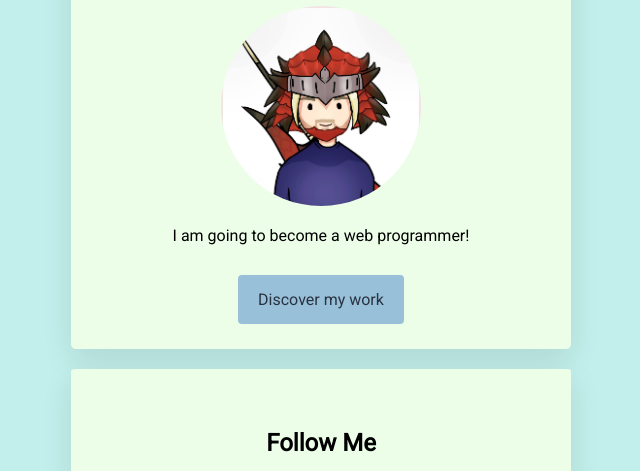
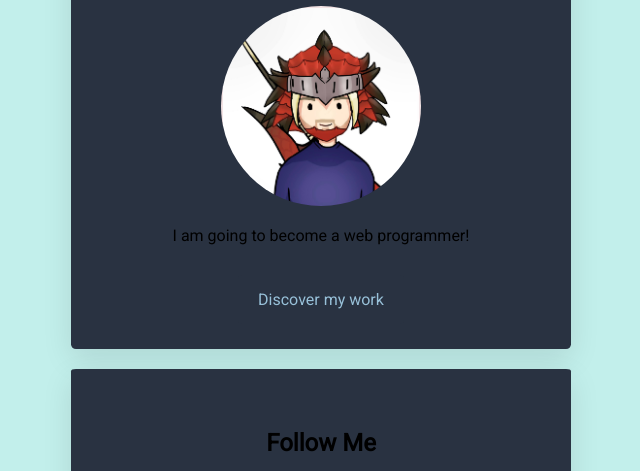
Before and after one commit to Fishmunkee/myprofilepage, a plain HTML site: page index.html in a window 1280 px wide. Shown: the part 135-606 px from the top of the page, without its empty margins (319-959 px from the left). Drawn offline with Linux system fonts and the light colour scheme.

Commit message:
change colour theme

```diff
--- a/style.css
+++ b/style.css
@@ -13,7 +13,7 @@ body {
 }
 
 .card-white {
-  background-color: #ECFEE8;
+  background-color: #293241;
   padding: 40px;
   box-shadow: 0px 10px 30px rgba(0,0,0,0.1);
   border-radius: 1%;
@@ -22,8 +22,8 @@ body {
 }
 
 .card-white .btn-blue {
-  background-color: #98C1D9;
-  color: #293241;
+  background-color: #293241;
+  color: #98C1D9;
   text-decoration: none;
   padding: 15px 20px;
   border-radius: 4px;
```
